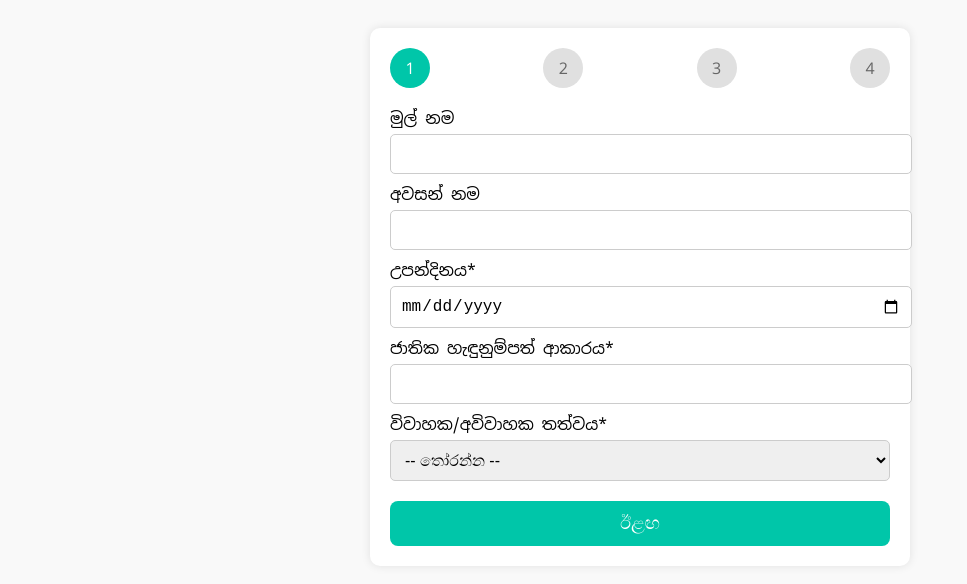
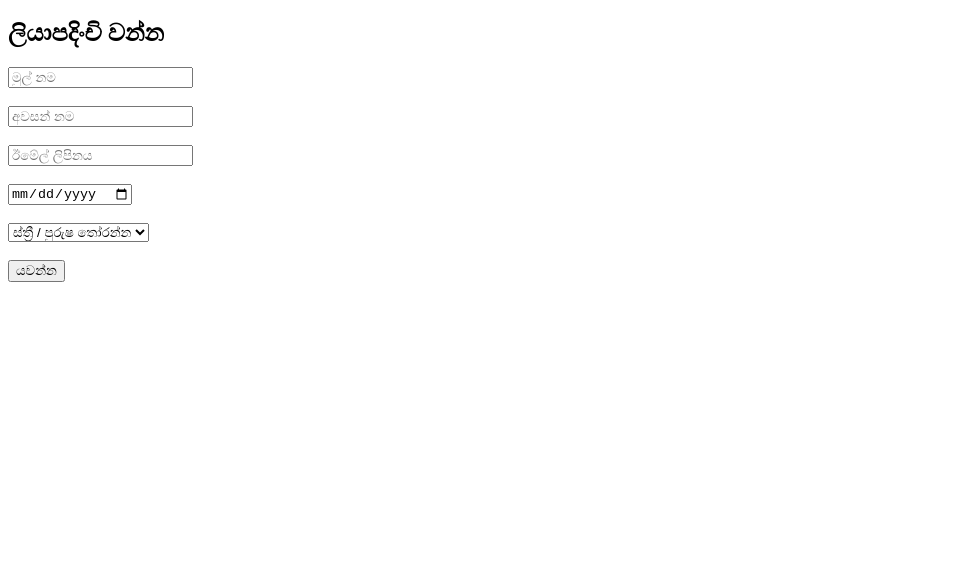
Before and after one commit to capitallanka3/apps, a plain HTML site: page index.html in a window 1280 px wide. Shown: the whole page, without its empty margins (0-967 px from the left). Drawn offline with Linux system fonts and the light colour scheme.

Commit message:
Update index.html

```diff
--- a/index.html
+++ b/index.html
@@ -2,111 +2,49 @@
 <html lang="si">
 <head>
   <meta charset="UTF-8">
-  <title>පුද්ගලික තොරතුරු</title>
-  <link href="https://fonts.googleapis.com/css2?family=Noto+Sans+Sinhala&display=swap" rel="stylesheet">
-  <style>
-    body {
-      font-family: 'Noto Sans Sinhala', sans-serif;
-      background: #f9f9f9;
-      padding: 20px;
-    }
-
-    .form-container {
-      max-width: 500px;
-      margin: auto;
-      background: white;
-      padding: 20px;
-      border-radius: 10px;
-      box-shadow: 0 0 10px rgba(0,0,0,0.1);
-    }
-
-    .step-indicator {
-      display: flex;
-      justify-content: space-between;
-      margin-bottom: 20px;
-    }
-
-    .step-indicator div {
-      width: 40px;
-      height: 40px;
-      border-radius: 50%;
-      background: #e0e0e0;
-      display: flex;
-      align-items: center;
-      justify-content: center;
-      color: #666;
-    }
-
-    .step-indicator .active {
-      background: #00c6a9;
-      color: white;
-    }
-
-    label {
-      display: block;
-      margin-top: 10px;
-      margin-bottom: 5px;
-    }
-
-    input, select {
-      width: 100%;
-      padding: 10px;
-      font-size: 16px;
-      border: 1px solid #ccc;
-      border-radius: 5px;
-    }
-
-    .submit-btn {
-      margin-top: 20px;
-      background-color: #00c6a9;
-      color: white;
-      padding: 12px;
-      border: none;
-      border-radius: 8px;
-      font-size: 18px;
-      cursor: pointer;
-      width: 100%;
-    }
-
-    .submit-btn:disabled {
-      background-color: #aaa;
-      cursor: not-allowed;
-    }
-  </style>
+  <title>ලියාපදිංචි පෝරමය</title>
 </head>
 <body>
 
-  <div class="form-container">
-    <div class="step-indicator">
-      <div class="active">1</div>
-      <div>2</div>
-      <div>3</div>
-      <div>4</div>
-    </div>
+  <h2>ලියාපදිංචි වන්න</h2>
+  <form id="registrationForm">
+    <input type="text" name="firstName" placeholder="මුල් නම" required><br><br>
+    <input type="text" name="lastName" placeholder="අවසන් නම" required><br><br>
+    <input type="email" name="email" placeholder="ඊමේල් ලිපිනය" required><br><br>
+    <input type="date" name="dob" required><br><br>
+    <select name="gender" required>
+      <option value="">ස්ත්‍රී / පුරුෂ තෝරන්න</option>
+      <option value="Male">පුරුෂ</option>
+      <option value="Female">ස්ත්‍රී</option>
+    </select><br><br>
+    <button type="submit">යවන්න</button>
+  </form>
 
-    <form id="step1Form">
-      <label for="firstName">මුල් නම</label>
-      <input type="text" id="firstName" name="firstName" required>
+  <script>
+    document.getElementById("registrationForm").addEventListener("submit", function(e) {
+      e.preventDefault();
 
-      <label for="lastName">අවසන් නම</label>
-      <input type="text" id="lastName" name="lastName" required>
+      const formData = new FormData(this);
+      const data = {};
+      formData.forEach((value, key) => { data[key] = value });
 
-      <label for="dob">උපන්දිනය*</label>
-      <input type="date" id="dob" name="dob" required>
-
-      <label for="nicType">ජාතික හැඳුනුම්පත් ආකාරය*</label>
-      <input type="text" id="nicType" name="nicType" required>
-
-      <label for="civilStatus">විවාහක/අවිවාහක තත්වය*</label>
-      <select id="civilStatus" name="civilStatus" required>
-        <option value="">-- තෝරන්න --</option>
-        <option value="විවාහක">විවාහක</option>
-        <option value="අවිවාහක">අවිවාහක</option>
-      </select>
-
-      <button class="submit-btn" type="submit">ඊළඟ</button>
-    </form>
-  </div>
+      fetch("https://script.google.com/macros/s/AKfycbxr5io_Wf_7C478_e1x1QV9g-FD507o-4wmPqlxIkfTBoI9omddDGc0dUKEdA8mB-q8DA/exec", {
+        method: "POST",
+        body: JSON.stringify(data),
+        headers: {
+          "Content-Type": "application/json"
+        }
+      })
+      .then(res => res.text())
+      .then(response => {
+        alert("සාර්ථකව යවා ඇත!");
+      })
+      .catch(error => {
+        alert("දෝෂයක් ඇත!");
+        console.error(error);
+      });
+    });
+  </script>
 
 </body>
 </html>
```
